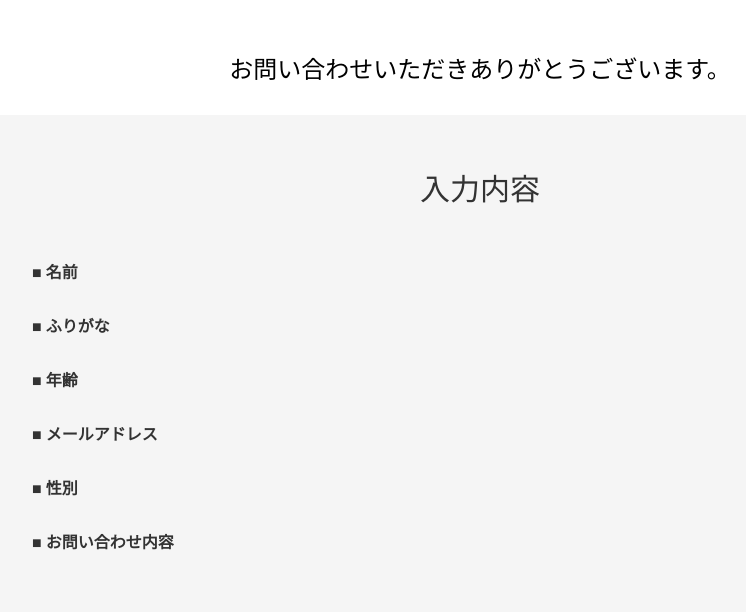
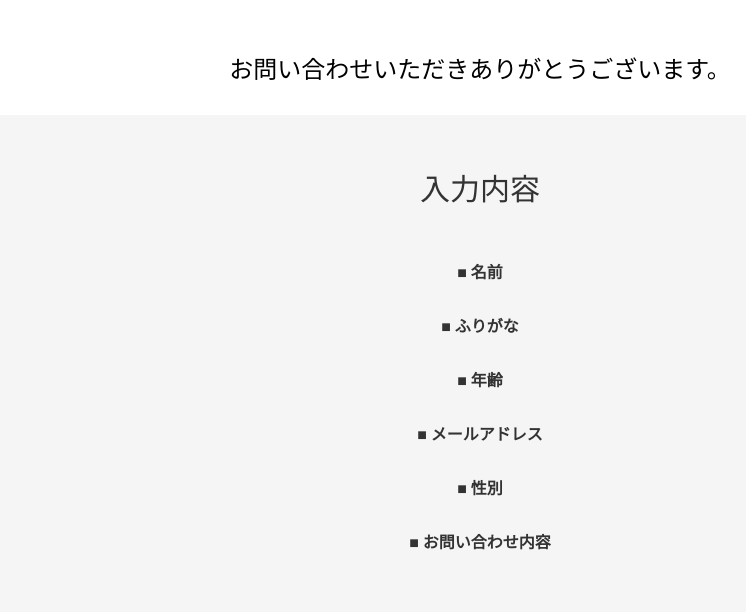
Before and after one commit to k-hayashi-miraidenshi/k-hayashi-miraidenshi.github.io, a PHP site: page /sent.php in a window 1280 px wide. Shown: the top 612 px of the page, without its empty margins (160-906 px from the left). Run offline with PHP 8.4, Linux system fonts and the light colour scheme; data that the repository does not hold is empty.

Commit message:
Update stylesheet.css

```diff
--- a/stylesheet.css
+++ b/stylesheet.css
@@ -206,7 +206,8 @@ body {
 
 
 .main {
-  min-width: 800px;
+    height: 65px;
+    width: 100%;;
 }
 
 .contact-form {
@@ -224,6 +225,7 @@ body {
 }
 
 .form-item {
+  text-align: center;
   padding: 20px 0 10px 0;
   font-weight: bold;
 }
```
